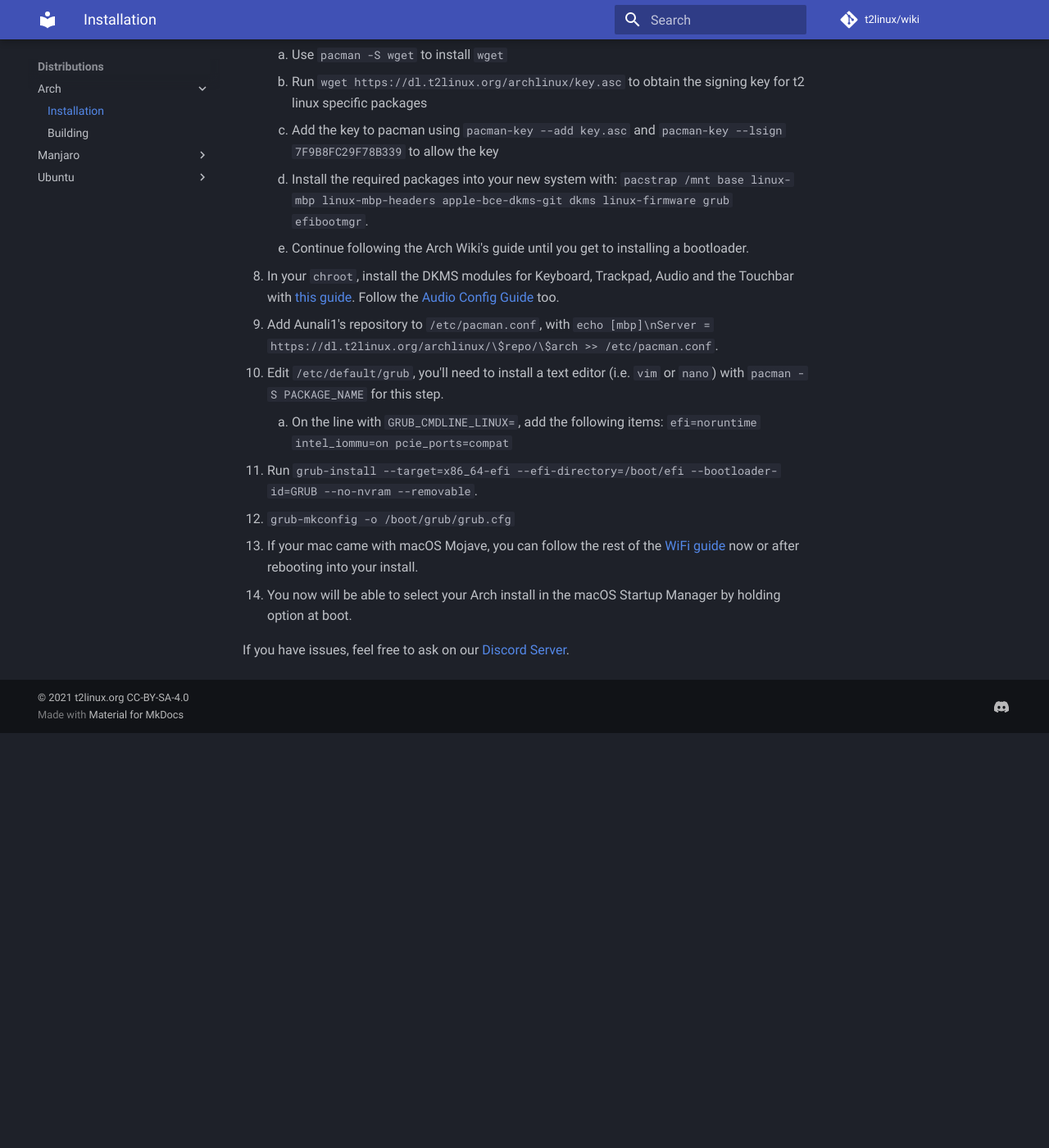
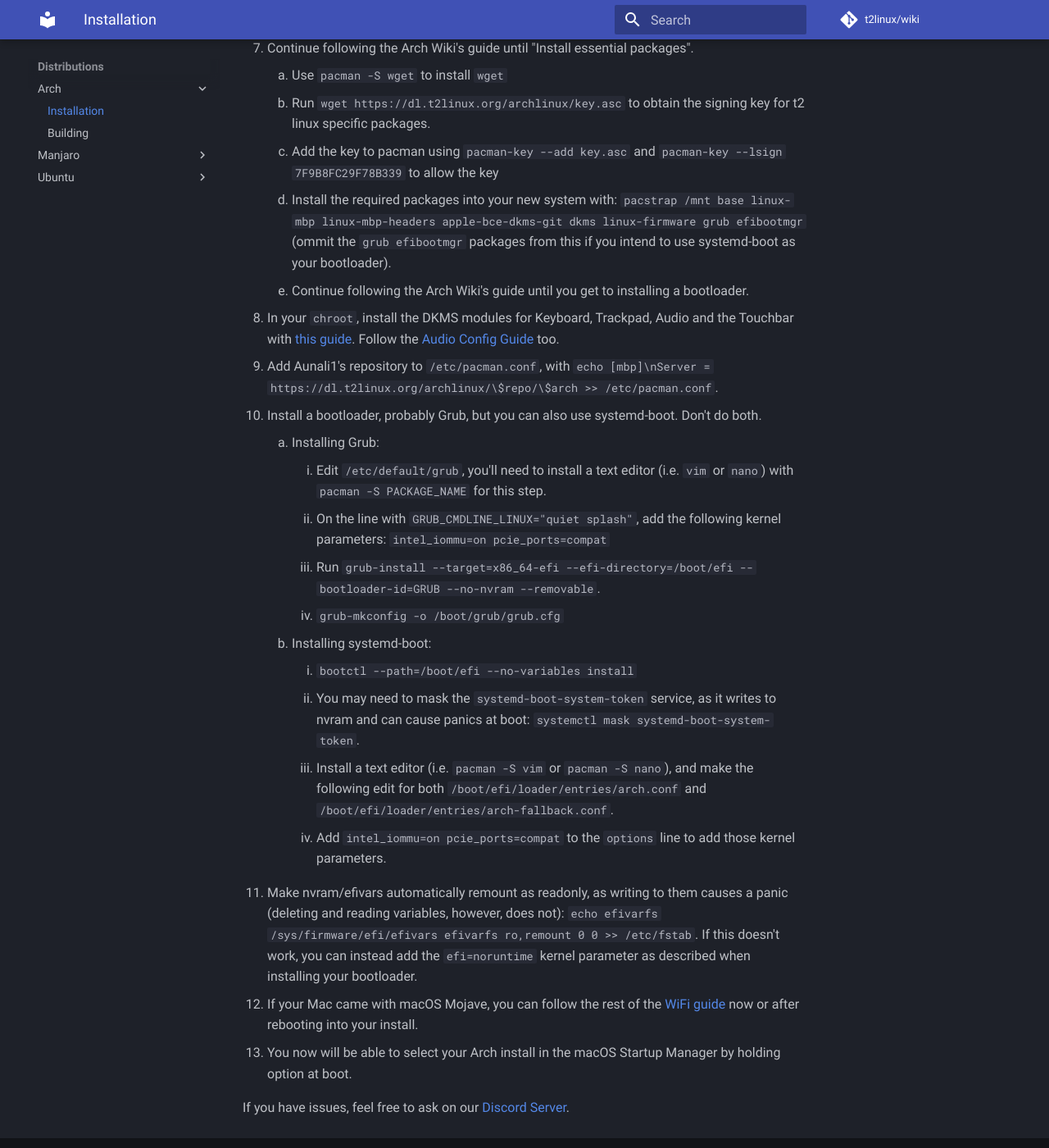
Before and after one commit to t2linux/wiki, an MkDocs documentation site: the page built from docs/distributions/arch/installation.md, in a window 1280 px wide and 1400 px high, scrolled down 1235 px. Shown: the whole window at 82% size. Built offline with MkDocs 1.6.1 and Material for MkDocs 9.7.7, drawn with Linux system fonts in a browser that asks for light colours; comment, search, counter and statistics services are not loaded; before the commit the page ends 2129 px from its top, so only the background shows below that; some of the changed text lies outside the part shown.

Commit message:
Arch Install: Systemd-boot, offline wifi install
- Instructions on installing systemd-boot
- Link to archwiki article on installing packages from a usb stick, so people can get wifi working
- Suggestion to mount efivarfs/nvram as read only instead of turning it off completely with `efi=noruntime`: `echo efivarfs /sys/firmware/efi/efivars efivarfs ro,remount 0 0 >> /etc/fstab`, this keeps read support for nvram (and delete support if you remount it rw temporarily).

```diff
--- a/docs/distributions/arch/installation.md
+++ b/docs/distributions/arch/installation.md
@@ -4,7 +4,7 @@ You will need:
 
 - USB drive with at least 1GB
 - A way to plug it into your Mac (USB-C isn't USB-A)
-- A wired internet connection (i.e. USB-C to Ethernet dongle) or wifi (not all models support wifi, see [Is my model supported?](https://wiki.t2linux.org/guides/wifi/#is-my-model-supported) and follow the [WiFi guide on macOS](https://wiki.t2linux.org/guides/wifi/#on-macos) part accordingly. Put the firmware files and any `pacman` packages you'll need to get WiFi working on the live environment in the partition you make in step 2b.)
+- A wired internet connection (i.e. USB-C to Ethernet dongle) or wifi (not all models support wifi, see [Is my model supported?](https://wiki.t2linux.org/guides/wifi/#is-my-model-supported) and follow the [WiFi guide on macOS](https://wiki.t2linux.org/guides/wifi/#on-macos) part accordingly. Put the firmware files and any packages you'll need to get WiFi working on the live environment in the partition you make in step 2b. If you don't know how to get these packages, you might want to do [this](https://wiki.archlinux.org/index.php/Pacman/Tips_and_tricks#Installing_packages_from_a_CD/DVD_or_USB_stick) from an Arch virtual machine).
 
 ---
 
@@ -27,17 +27,25 @@ You will need:
 	2. Mount the EFI partition that you intend to use for your bootloader on `/mnt/boot/efi`, and your other partitions on `/`, etc.
 7. Continue following the Arch Wiki's guide until "Install essential packages".
 	1. Use `pacman -S wget` to install `wget`
-	2. Run `wget https://dl.t2linux.org/archlinux/key.asc` to obtain the signing key for t2 linux specific packages
+	2. Run `wget https://dl.t2linux.org/archlinux/key.asc` to obtain the signing key for t2 linux specific packages.
 	3. Add the key to pacman using `pacman-key --add key.asc` and `pacman-key --lsign 7F9B8FC29F78B339` to allow the key
-	4. Install the required packages into your new system with: `pacstrap /mnt base linux-mbp linux-mbp-headers apple-bce-dkms-git dkms linux-firmware grub efibootmgr`.
+	4. Install the required packages into your new system with: `pacstrap /mnt base linux-mbp linux-mbp-headers apple-bce-dkms-git dkms linux-firmware grub efibootmgr` (ommit the `grub efibootmgr` packages from this if you intend to use systemd-boot as your bootloader).
 	5. Continue following the Arch Wiki's guide until you get to installing a bootloader.
 8. In your `chroot`, install the DKMS modules for Keyboard, Trackpad, Audio and the Touchbar with [this guide](https://wiki.t2linux.org/guides/dkms/#installing-modules). Follow the [Audio Config Guide](https://wiki.t2linux.org/guides/audio-config/) too.
 9. Add Aunali1's repository to `/etc/pacman.conf`, with `echo [mbp]\nServer = https://dl.t2linux.org/archlinux/\$repo/\$arch >> /etc/pacman.conf`.
-10. Edit `/etc/default/grub`, you'll need to install a text editor (i.e. `vim` or `nano`) with `pacman -S PACKAGE_NAME` for this step.
-	1. On the line with `GRUB_CMDLINE_LINUX=`, add the following items: `efi=noruntime intel_iommu=on pcie_ports=compat`
-11. Run `grub-install --target=x86_64-efi --efi-directory=/boot/efi --bootloader-id=GRUB --no-nvram --removable`.
-12. `grub-mkconfig -o /boot/grub/grub.cfg`
-13. If your mac came with macOS Mojave, you can follow the rest of the [WiFi guide](https://wiki.t2linux.org/guides/wifi/#on-macos) now or after rebooting into your install.
-14. You now will be able to select your Arch install in the macOS Startup Manager by holding option at boot.
+10. Install a bootloader, probably Grub, but you can also use systemd-boot. Don't do both.
+	1. Installing Grub:
+		1. Edit `/etc/default/grub`, you'll need to install a text editor (i.e. `vim` or `nano`) with `pacman -S PACKAGE_NAME` for this step.
+		2. On the line with `GRUB_CMDLINE_LINUX="quiet splash"`, add the following kernel parameters: `intel_iommu=on pcie_ports=compat`
+		3. Run `grub-install --target=x86_64-efi --efi-directory=/boot/efi --bootloader-id=GRUB --no-nvram --removable`.
+		4. `grub-mkconfig -o /boot/grub/grub.cfg`
+	2. Installing systemd-boot:
+		1. `bootctl --path=/boot/efi --no-variables install`
+		2. You may need to mask the `systemd-boot-system-token` service, as it writes to nvram and can cause panics at boot: `systemctl mask systemd-boot-system-token`.
+		3. Install a text editor (i.e. `pacman -S vim` or `pacman -S nano`), and make the following edit for both `/boot/efi/loader/entries/arch.conf` and `/boot/efi/loader/entries/arch-fallback.conf`.
+		4. Add `intel_iommu=on pcie_ports=compat` to the `options` line to add those kernel parameters.
+11. Make nvram/efivars automatically remount as readonly, as writing to them causes a panic (deleting and reading variables, however, does not): `echo efivarfs /sys/firmware/efi/efivars efivarfs ro,remount 0 0 >> /etc/fstab`. If this doesn't work, you can instead add the `efi=noruntime` kernel parameter as described when installing your bootloader.
+15. If your Mac came with macOS Mojave, you can follow the rest of the [WiFi guide](https://wiki.t2linux.org/guides/wifi/#on-macos) now or after rebooting into your install.
+16. You now will be able to select your Arch install in the macOS Startup Manager by holding option at boot.
 
 If you have issues, feel free to ask on our [Discord Server](https://discord.gg/Jayz5f5).
```
